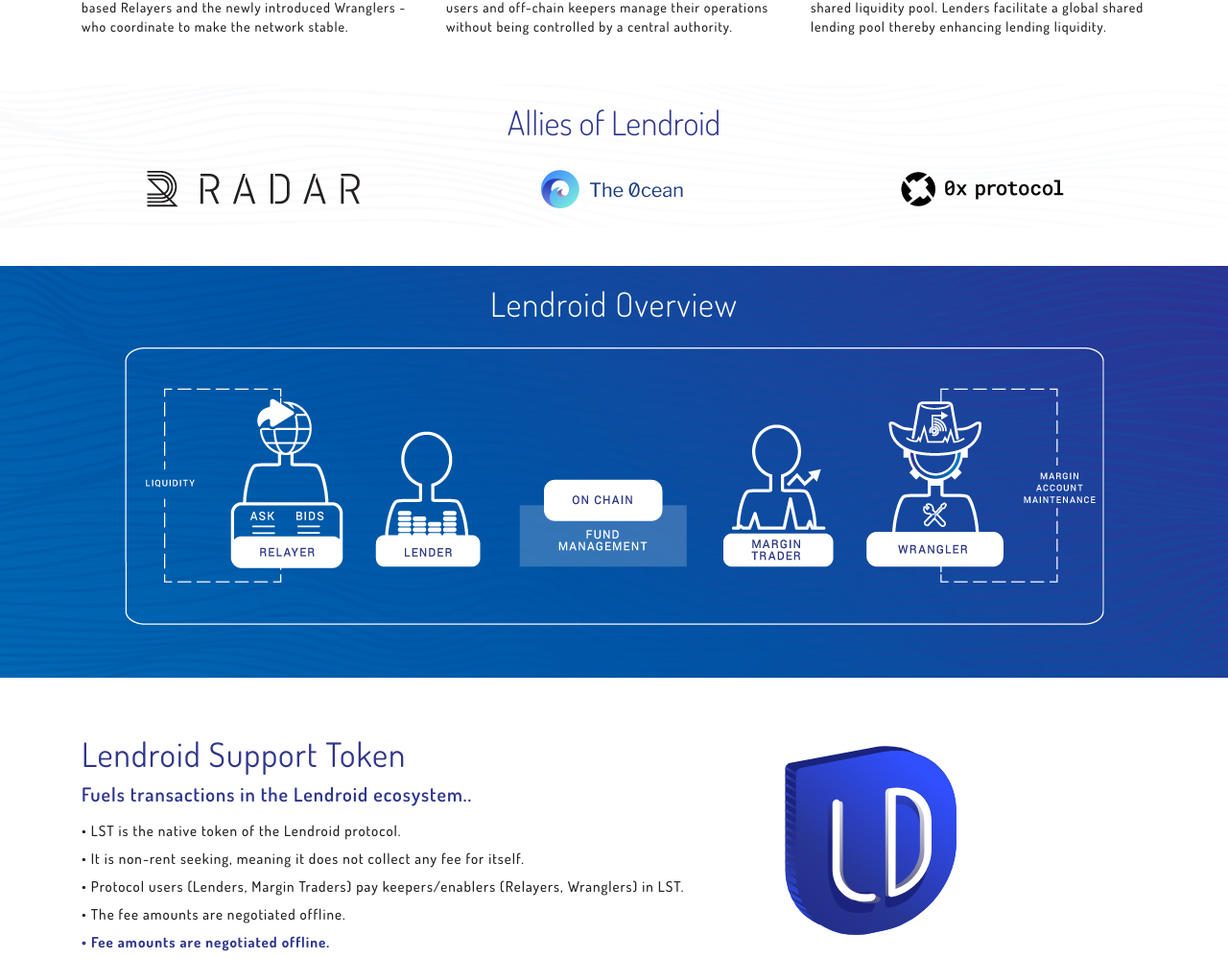
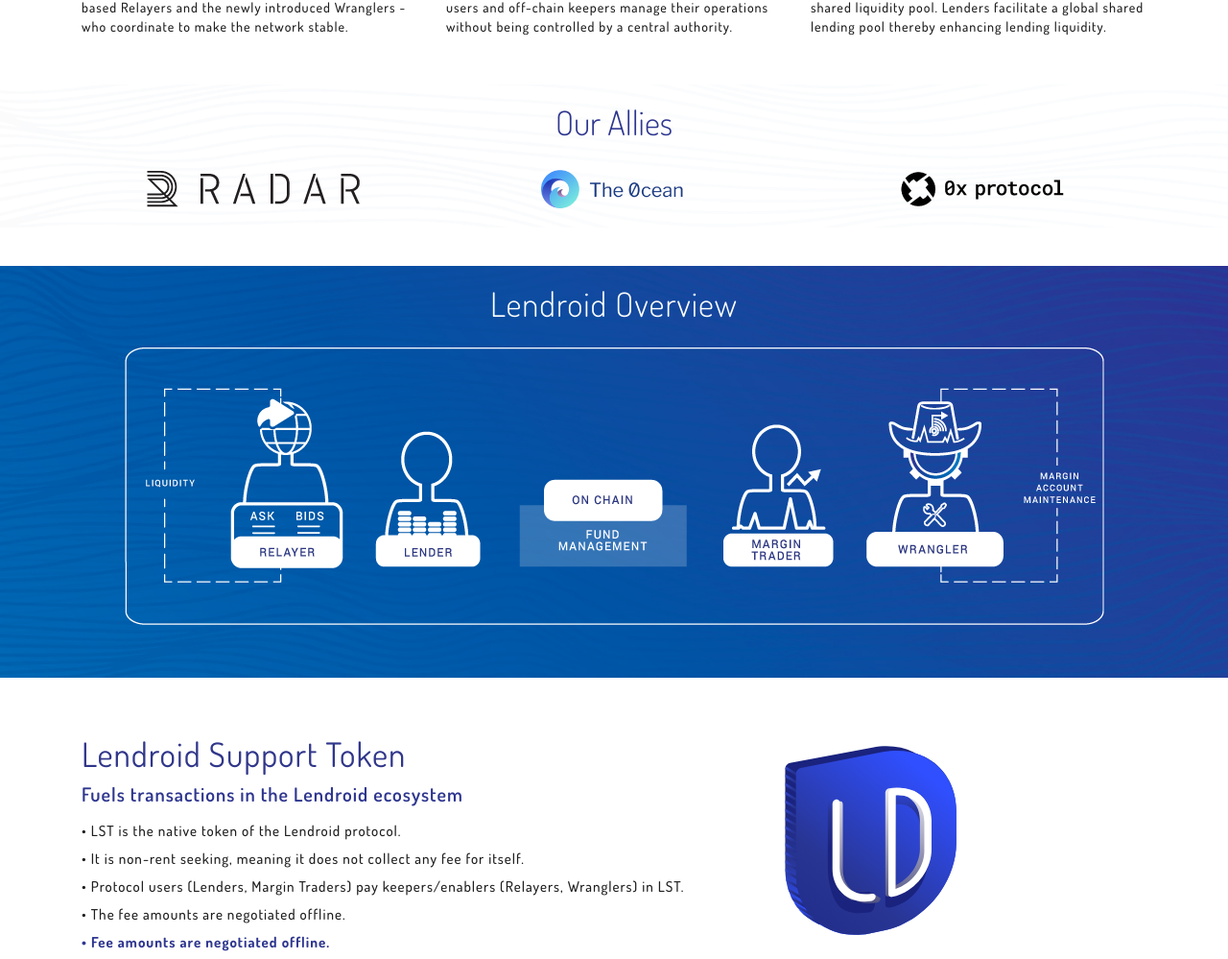
Before and after one commit to lendroidproject/lendroid-tokensale-website, a Flask app: page / in a window 1280 px wide; the page is wider, and only the part inside the window is pictured. Shown: the part 1105-2104 px from the top of that part at 96% size. Run offline with Flask 2, Linux system fonts and the light colour scheme; some libraries are stand-ins or nearby versions.

Commit message:
Latest UI Fixes

```diff
--- a/templates/index.html
+++ b/templates/index.html
@@ -402,7 +402,7 @@
 	<div class="container-fluid blog_bg">
 		<div class="container">
 			<div class="col-lg-8 col-md-8 col-sm-12 col-xs-12 col-lg-offset-2 col-md-offset-2 offer_text">
-				<h3>Allies of Lendroid</h3>
+				<h3>Our Allies</h3>
 			</div>
 			<div class="col-lg-4 col-md-4 col-sm-4 col-xs-12" style="text-align: center; margin-bottom:20px; margin-top: 20px;">
 				<img src="/assets/images/allies_01.png" class="img-responsive" alt="" />
@@ -436,7 +436,7 @@
 			</div>
 			<div class="col-lg-7 col-md-7 col-sm-12 col-xs-12 token_text">
 				<h3>Lendroid Support Token </h3>
-				<h5>Fuels transactions in the Lendroid ecosystem..</h5>
+				<h5>Fuels transactions in the Lendroid ecosystem</h5>
 				<p>
 					• LST is the native token of the Lendroid protocol.
 					<br> • It is non-rent seeking, meaning it does not collect any fee for itself.
--- a/templates/media-kit.html
+++ b/templates/media-kit.html
@@ -335,7 +335,7 @@
 
 				<img src="/assets/images/media-kit.jpg" class="img-responsive" alt="" />
 				<br>
-				<h3>Media Kit</h3>
+				<h3>Media Release</h3>
 				<br>
 
 				<a href="/assets/media-kit/media kit.pdf" class="blue_button" target="_new" style="margin-left:0px;">Download</a>
```
Also changed, not shown: assets/images/logo-media-kit.jpg.
